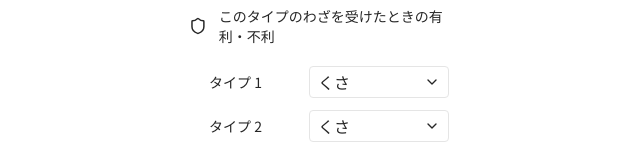
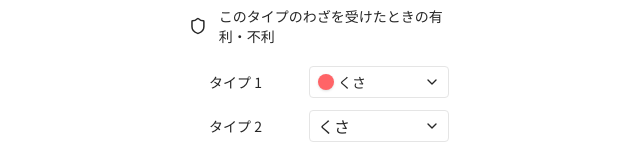
Before and after one commit to tat-u/pokemon-type-matchups, a Next.js app: page / in a window 1280 px wide. Shown: the part 174-327 px from the top of the page, without its empty margins (311-951 px from the left). Built offline with nearby package versions, Linux system fonts and the light colour scheme.

Commit message:
Update Page

```diff
--- a/src/app/page.tsx
+++ b/src/app/page.tsx
@@ -1,9 +1,16 @@
 "use client";
+import { useState } from "react";
+
+import { Sword, Shield, Check } from "lucide-react";
+import { Select as RadixSelect } from "radix-ui";
 import { Header } from "../components/header";
-import { Sword, Shield } from "lucide-react";
 import { Select } from "../components/select";
 
 export default function Page() {
+  const [type1, setType1] = useState("grass");
+  const [type2, setType2] = useState("grass");
+  const [moveType, setMoveType] = useState("grass");
+
   const options = [
     { value: "none", text: "なし" },
     { value: "normal", text: "ノーマル" },
@@ -38,15 +45,49 @@ export default function Page() {
         <div className="flex flex-col gap-3 w-60">
           <div className="flex justify-between items-center">
             <span className="text-sm">タイプ 1</span>
-            <Select items={options} value="grass" name="type1" />
+            <Select
+              name="type1"
+              items={options}
+              value={type1}
+              onValueChange={setType1}
+              renderTriggerContent={(item) => (
+                <>
+                  {/* TODO: 色をタイプに応じて変更する */}
+                  <div className="rounded-full size-4 bg-red-400 shadow-sm" />
+                  <span className="text-sm">{item.text}</span>
+                </>
+              )}
+              renderItemContent={(item) => (
+                <>
+                  {/* TODO: 色をタイプに応じて変更する */}
+                  <div className="rounded-full size-4 bg-red-400 shadow-sm" />
+                  <div className="size-4">
+                    <RadixSelect.ItemIndicator>
+                      <Check className="size-4" />
+                    </RadixSelect.ItemIndicator>
+                  </div>
+                  <span className="text-sm">{item.text}</span>
+                </>
+              )}
+            />
           </div>
           <div className="flex justify-between items-center">
             <span className="text-sm">タイプ 2</span>
-            <Select items={options} value="grass" name="type2" />
+            <Select
+              name="type2"
+              items={options}
+              value={type2}
+              onValueChange={setType2}
+            />
           </div>
           <div className="flex justify-between items-center">
             <span className="text-sm">わざのタイプ</span>
-            <Select items={options} value="grass" name="moveType" />
+            <Select
+              name="moveType"
+              items={options}
+              value={moveType}
+              onValueChange={setMoveType}
+            />
           </div>
         </div>
       </main>
```
